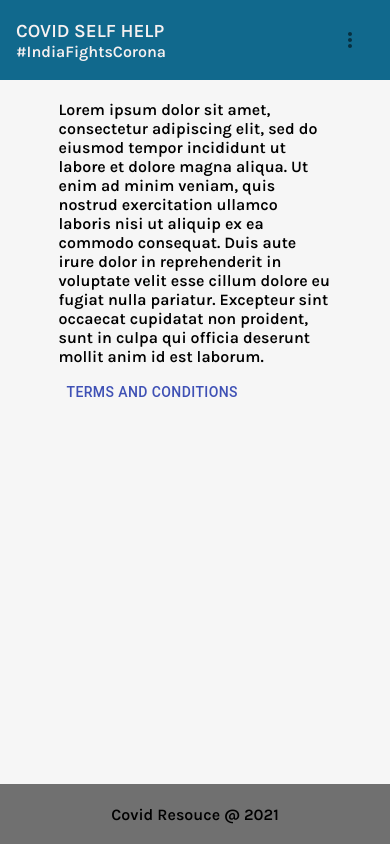
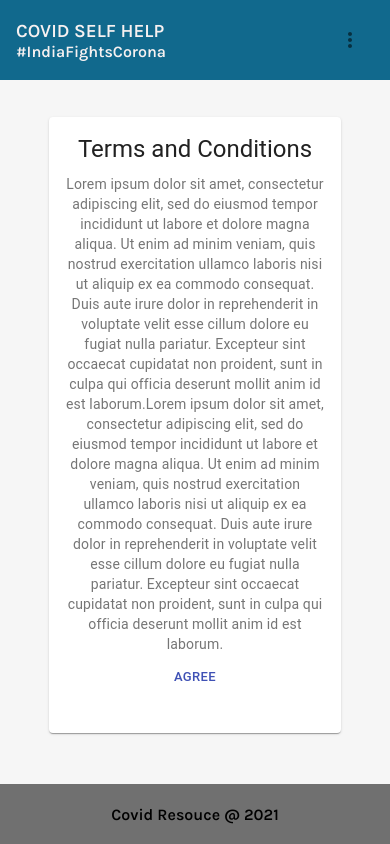
Before and after one commit to COVIDE-ORG/covidefrontend, a React (Create React App) app: page / in a window 390 px wide. Built offline with nearby package versions, Linux system fonts and the light colour scheme.

Commit message:
disclaimer page style change

```diff
--- a/src/component/Disclaimer/Disclaimer.css
+++ b/src/component/Disclaimer/Disclaimer.css
@@ -1,18 +1,24 @@
 .body {
-  position: relative;
-  display: inline-flexbox;
-  justify-content: center;
-  align-items: center;
-  vertical-align:middle;
-  padding: 5% 15%;
+  margin: 7% auto;
+  width: 50%;
+  padding: 10px;
+  text-align: center;
 }
 
-.para {
-  margin-bottom: 3%;
+.MuiCardActions-root {
+  display: block !important;
+  margin: auto;
+  width: 50%;
+  padding: 10px;
+  text-align: center;
 }
 
-.termsButton {
-  position: relative;
-  display:inline-block;
-  margin: auto;
+.MuiButton-textSizeSmall {
+  text-decoration: none;
 }
+
+@media (max-width: 600px) {
+  .body {
+    width: 75%;
+  }
+}
--- a/src/component/Disclaimer/Disclaimer.jsx
+++ b/src/component/Disclaimer/Disclaimer.jsx
@@ -1,74 +1,45 @@
 import React from 'react';
 import {Link} from 'react-router-dom';
+import { makeStyles } from '@material-ui/core/styles';
+import Card from '@material-ui/core/Card';
+import CardActionArea from '@material-ui/core/CardActionArea';
+import CardActions from '@material-ui/core/CardActions';
+import CardContent from '@material-ui/core/CardContent';
 import Button from '@material-ui/core/Button';
-import Dialog from '@material-ui/core/Dialog';
-import DialogActions from '@material-ui/core/DialogActions';
-import DialogContent from '@material-ui/core/DialogContent';
-import DialogContentText from '@material-ui/core/DialogContentText';
-import DialogTitle from '@material-ui/core/DialogTitle';
+import Typography from '@material-ui/core/Typography';
 import './Disclaimer.css';
 
-export default function ScrollDialog() {
-  const [open, setOpen] = React.useState(false);
-  const [scroll, setScroll] = React.useState('paper');
+const useStyles = makeStyles({
+  root: {
+    maxWidth: 645,
+  },
+});
 
-  const handleClickOpen = (scrollType) => () => {
-    setOpen(true);
-    setScroll(scrollType);
-  };
-
-  const handleClose = () => {
-    setOpen(false);
-  };
-
-  const descriptionElementRef = React.useRef(null);
-  React.useEffect(() => {
-    if (open) {
-      const { current: descriptionElement } = descriptionElementRef;
-      if (descriptionElement !== null) {
-        descriptionElement.focus();
-      }
-    }
-  }, [open]);
+export default function MediaCard() {
+  const classes = useStyles();
 
   return (
     <div className="body">
-    <p className='para'>Lorem ipsum dolor sit amet, consectetur adipiscing elit, sed do eiusmod tempor incididunt ut labore et dolore magna aliqua. Ut enim ad minim veniam, quis nostrud exercitation ullamco laboris nisi ut aliquip ex ea commodo consequat. Duis aute irure dolor in reprehenderit in voluptate velit esse cillum dolore eu fugiat nulla pariatur. Excepteur sint occaecat cupidatat non proident, sunt in culpa qui officia deserunt mollit anim id est laborum.</p>
-      <Button onClick={handleClickOpen('paper')} color="primary" className="termsButton">
-        Terms And Conditions
-      </Button>
-      <Dialog
-        open={open}
-        onClose={handleClose}
-        scroll={scroll}
-        aria-labelledby="scroll-dialog-title"
-        aria-describedby="scroll-dialog-description"
-      >
-        <DialogTitle id="scroll-dialog-title">Subscribe</DialogTitle>
-        <DialogContent dividers={scroll === 'paper'}>
-          <DialogContentText
-            id="scroll-dialog-description"
-            ref={descriptionElementRef}
-            tabIndex={-1}
-          >
-            {[...new Array(50)]
-              .map(
-                () => `Lorem ipsum dolor sit amet, consectetur adipiscing elit, sed do eiusmod tempor incididunt ut labore et dolore magna aliqua. Ut enim ad minim veniam, quis nostrud exercitation ullamco laboris nisi ut aliquip ex ea commodo consequat. Duis aute irure dolor in reprehenderit in voluptate velit esse cillum dolore eu fugiat nulla pariatur. Excepteur sint occaecat cupidatat non proident, sunt in culpa qui officia deserunt mollit anim id est laborum.`,
-              )
-              .join('\n')}
-          </DialogContentText>
-        </DialogContent>
-        <DialogActions>
-          <Button onClick={handleClose} color="primary">
-            Disagree
-          </Button>
-          <Link to="/home">
-            <button type="button" onClick={handleClose} color="primary">
-              Agree
-            </button>
-          </Link>
-        </DialogActions>
-      </Dialog>
+      <Card className={classes.root}>
+        <CardActionArea>
+          <CardContent>
+            <Typography gutterBottom variant="h5" component="h2">
+              Terms and Conditions
+            </Typography>
+            <Typography variant="body2" color="textSecondary" component="p">
+              Lorem ipsum dolor sit amet, consectetur adipiscing elit, sed do eiusmod tempor incididunt ut labore et dolore magna aliqua. Ut enim ad minim veniam, quis nostrud exercitation ullamco laboris nisi ut aliquip ex ea commodo consequat. Duis aute irure dolor in reprehenderit in voluptate velit esse cillum dolore eu fugiat nulla pariatur. Excepteur sint occaecat cupidatat non proident, sunt in culpa qui officia deserunt mollit anim id est laborum.Lorem ipsum dolor sit amet, consectetur adipiscing elit, sed do eiusmod tempor incididunt ut labore et dolore magna aliqua. Ut enim ad minim veniam, quis nostrud exercitation ullamco laboris nisi ut aliquip ex ea commodo consequat. Duis aute irure dolor in reprehenderit in voluptate velit esse cillum dolore eu fugiat nulla pariatur. Excepteur sint occaecat cupidatat non proident, sunt in culpa qui officia deserunt mollit anim id est laborum.
+            </Typography>
+              <CardActions>
+                <Link to="/home">
+                  <Button size="small" color="primary" className="disclaimerButton">
+                    Agree
+                  </Button>
+                </Link>
+              </CardActions>
+          </CardContent>
+        </CardActionArea>
+        <CardActions />
+      </Card>
     </div>
   );
 }
```
Also changed, not shown: 1 other file (tests, documents, lock files or other folders).
